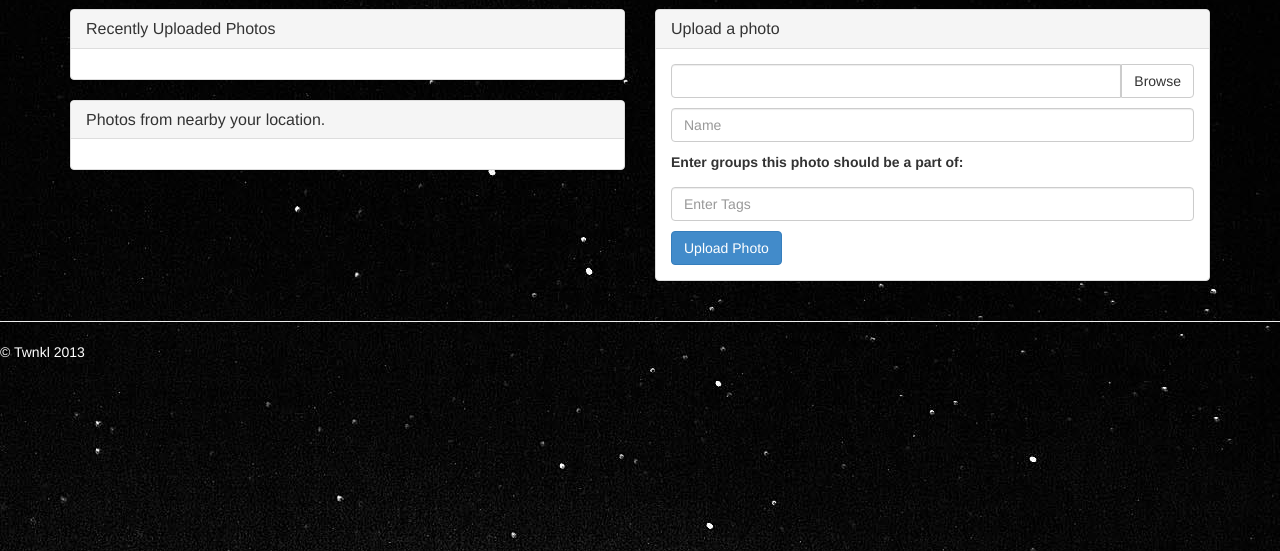
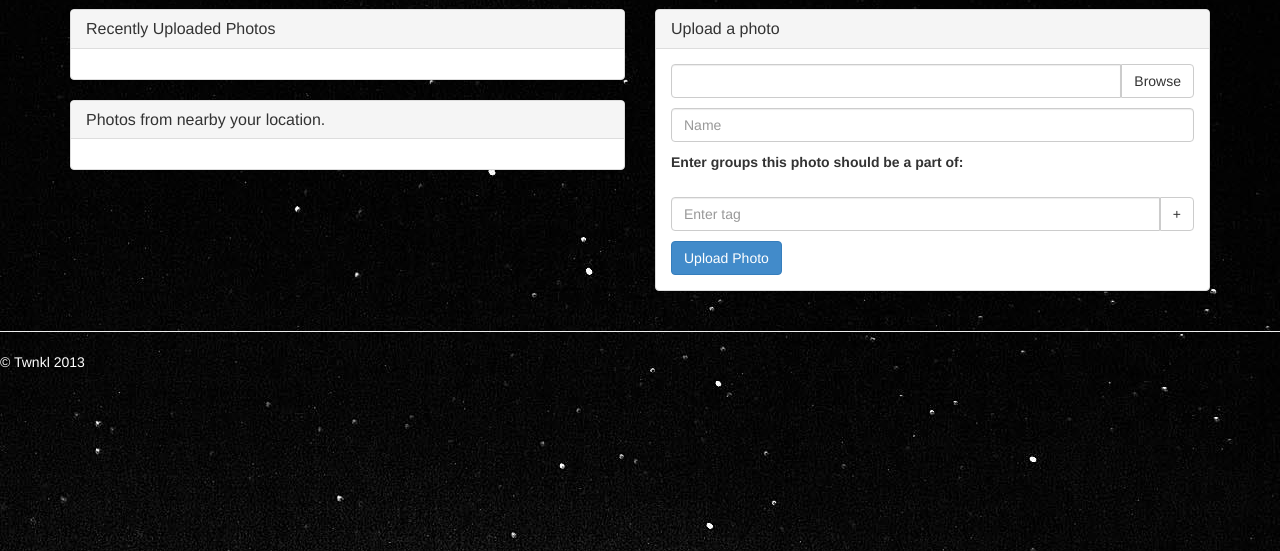
Before and after one commit to jpulec/twnkl, a Django app: page / in a window 1280 px wide. Shown: the part 51-602 px from the top of the page. Run offline with Django 3.2, Linux system fonts and the light colour scheme; the visitor is signed in with stand-in values (Sample User, id 1); data comes from the database, SQL or seed files in the repository; data that the repository does not hold is empty; some libraries are stand-ins or nearby versions; some web fonts are replaced.

Commit message:
Finally got tags working

```diff
--- a/twnkl/apps/main/forms.py
+++ b/twnkl/apps/main/forms.py
@@ -1,11 +1,15 @@
 from django.contrib.auth.forms import AuthenticationForm, PasswordChangeForm
-from django.forms.widgets import TextInput, PasswordInput, Textarea, FileInput, Select, CheckboxInput, CheckboxSelectMultiple
+from django.forms.widgets import TextInput, PasswordInput, Textarea, FileInput, Select, CheckboxInput, CheckboxSelectMultiple, HiddenInput, MultipleHiddenInput
+from django.forms.models import ModelMultipleChoiceField
 from django import forms
 from django.contrib.auth.forms import UserCreationForm
-from django.forms.widgets import TextInput, PasswordInput
 from django.contrib.auth.models import User
 from django.utils.safestring import mark_safe
-from twnkl.apps.main.models import Photo, PhotoGroup
+from twnkl.apps.main.models import Photo, PhotoGroup, Tag
+
+class MyMultipleHiddenInput(MultipleHiddenInput):
+    def render(self, name, value, **kwargs):
+        return super(MyMultipleHiddenInput, self).render(name, value, **kwargs)
 
 class BetterCheckbox(CheckboxSelectMultiple):
     def __init__(self, *args, **kwargs):
@@ -53,7 +57,18 @@ class MyAuthenticationForm(AuthenticationForm):
                                                           'class': 'form-control',
                                                           'required':''})
 
+class MyModelMultipleChoiceField(ModelMultipleChoiceField):
+    def clean(self, value):
+        pks = []
+        for tag_text in value:
+            tag, created = Tag.objects.get_or_create(text=tag_text)
+            tag.save()
+            pks.append(tag.pk)
+        return super(MyModelMultipleChoiceField, self).clean(pks)
+
 class PhotoUploadForm(forms.ModelForm):
+    tags = MyModelMultipleChoiceField(Tag.objects.all())
+
     def __init__(self, *args, **kwargs):
         user = kwargs.pop('user')
         super(PhotoUploadForm, self).__init__(*args, **kwargs)
@@ -61,10 +76,10 @@ class PhotoUploadForm(forms.ModelForm):
         self.fields['name'].widget = TextInput(attrs={'placeholder':'Name',
                                                       'class':'form-control',
                                                       'required':''})
-        self.fields['tags'].widget = TextInput(attrs={'placeholder':'Enter Tags',
-                                                      'class':'form-control'})
+        self.fields['tags'].widget = MyMultipleHiddenInput()
         self.fields['tags'].label = ""
         self.fields['tags'].help_text = ""
+        self.fields['tags'].required = False
         self.fields['image'].widget = FileInput(attrs={'style':'display:none',
                                                        'required':''})
         self.fields['image'].label = ""
--- a/twnkl/apps/main/models.py
+++ b/twnkl/apps/main/models.py
@@ -22,6 +22,8 @@ class Photo(models.Model):
     def __unicode__(self):
         return str(self.owner) + ":" + str(self.tags) + ":" + str(self.groups)
 
+
+
 class Tag(models.Model):
     text = models.CharField(max_length=140)
 
--- a/twnkl/apps/main/views.py
+++ b/twnkl/apps/main/views.py
@@ -13,7 +13,7 @@ from django.contrib.auth.models import User
 from django.contrib.auth import login as auth_login
 from django.http import HttpResponseRedirect
 from twnkl.apps.main.forms import MyAuthenticationForm, RegistrationForm, PhotoUploadForm, PhotoUpdateForm
-from twnkl.apps.main.models import Photo, PhotoGroup
+from twnkl.apps.main.models import Photo, PhotoGroup, Tag
 from geoposition import Geoposition
 from PIL import Image
 from PIL.ExifTags import TAGS
@@ -65,7 +65,6 @@ class Home(ListView):
     def get_context_data(self, **kwargs):
         context = super(Home, self).get_context_data(**kwargs)
         context['recent_list'] = Photo.objects.order_by('-dt')[0:20]
-        print context['recent_list']
         if not self.request.user.is_authenticated():
             context['signin_form'] = MyAuthenticationForm()
             context['registration_form'] = RegistrationForm()
@@ -146,10 +145,6 @@ class UploadPhotoView(CreateView):
         form_class = self.get_form_class()
         form = self.get_form(form_class)
         form.instance.owner = User.objects.get(username=self.request.user)
-        #tag_objects = []
-        #for tag in self.request.POST.get('tags', ""):
-        #    tag_objects = [tag_object for tag_object, created in Tag.objects.get_or_create(text=tag)]
-        #form.instance.tags = tag_objects
         if form.is_valid():
             return self.form_valid(form)
         else:
@@ -160,8 +155,8 @@ class UploadPhotoView(CreateView):
         if "GPSInfo" in exif_data:
             if 2 in exif_data['GPSInfo'] and 4 in exif_data['GPSInfo']:
                 form.instance.loc = Geopostion(exif_data['GPSInfo'][2], exif_data['GPSInfo'][4])
-        form.save()
-        return super(UploadPhotoView, self).form_valid(form)
+        self.object = form.save()
+        return HttpResponseRedirect(self.get_success_url())
 
     def form_invalid(self):
         return HttpResponseRedirect("/")
--- a/twnkl/templates/main/home.html
+++ b/twnkl/templates/main/home.html
@@ -28,6 +28,25 @@ $('#browse_btn').click( function () {
         $('input[id=id_image]').click();
         });
 
+$('#upload_form').submit( function () {
+        $('#id_tags').val($('#id_tags').val() + ")");
+        });
+
+var counter = 0;
+
+$('#add_tag_btn').click( function() {
+        $('#tag_text').val($('#tag_text').val().replace(/\W/g, ''));
+        $('#tags').html($('#tags').html() + '<h2 id="tag_' + $('#tag_text').val() + '"><span class="col-sm-10 label label-default" style="margin: 5px 5px 5px 5px;">' + $('#tag_text').val() + '</span></h2><span id="tag_' + $('#tag_text').val() + '_close" class="col-sm-1">&times;</span>');
+        $('#tag_' + $('#tag_text').val() + '_close').click( function() {
+            $('#tag_' + $('#tag_text').val() + '_close').remove();
+            $('#tag_' + $('#tag_text').val()).remove();
+            $('input[value=' + $(this).val() + ']').remove();
+            });
+            $('#tags').prepend('<input id="id_tags_' + counter + '" name="tags" type="hidden" value="' + $('#tag_text').val() + '">');
+            counter += 1;
+        });
+
+
 {% for photo in recent_list %}
 
 $("#id_{{ photo.safe_filename }}").popover({ 'html':'true',
--- a/twnkl/templates/main/upload_photo.html
+++ b/twnkl/templates/main/upload_photo.html
@@ -27,6 +27,16 @@
                 </p>
                 {% endfor %}
                 <p>
+                <div id="tags" class="container row row-fluid">
+                </div>
+                <p>
+                </p>
+                <div class="input-group">
+                    <input class="form-control" type="text" id="tag_text" placeholder="Enter tag">
+                    <span class="input-group-btn">
+                        <button id="add_tag_btn" class="btn btn-default" type="button">+</button>
+                    </span>
+                </div>
                 </p>
                 <button type="submit" class="btn btn-primary btn-large">Upload Photo</button>
             </form>
```
Also changed, not shown: 1 other file.
